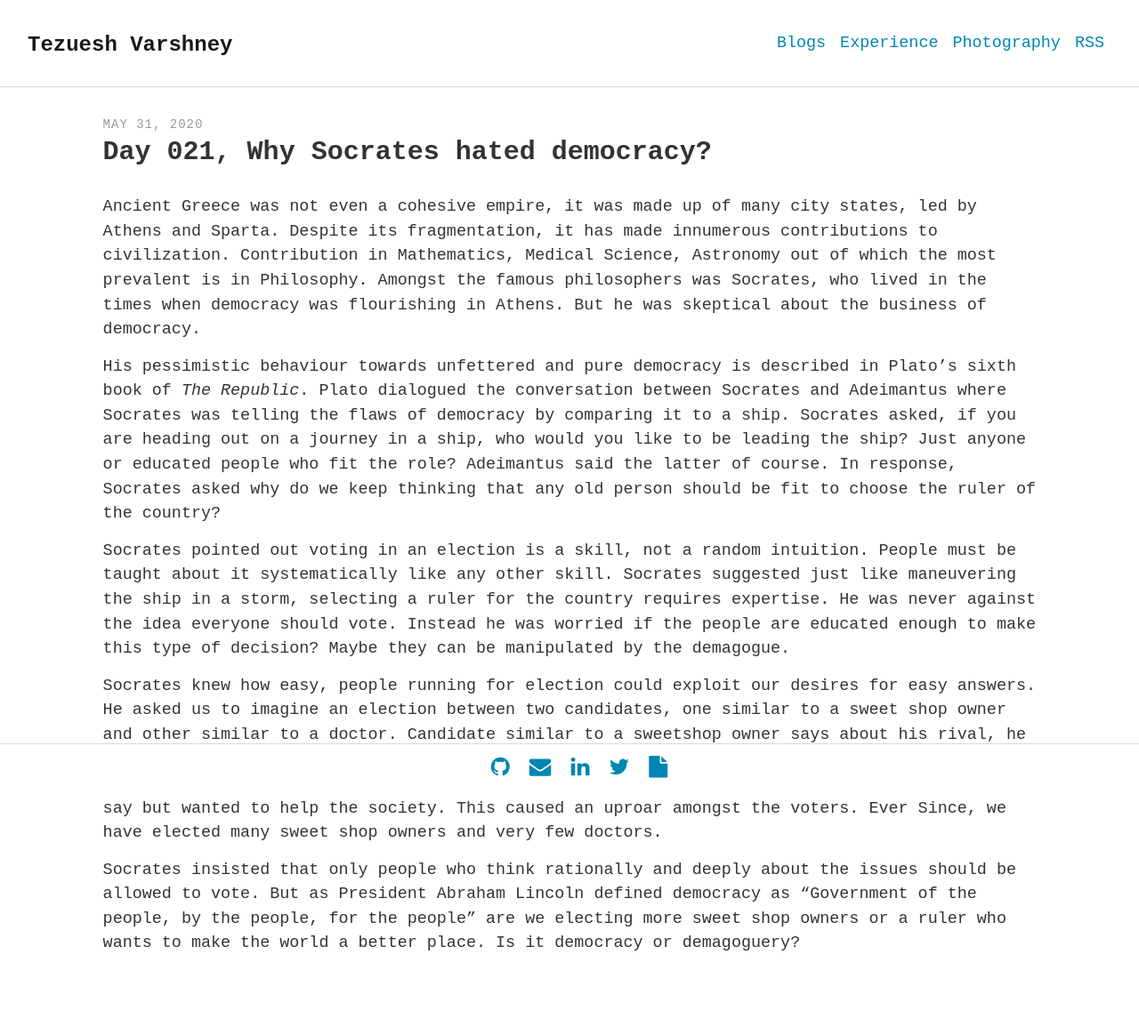
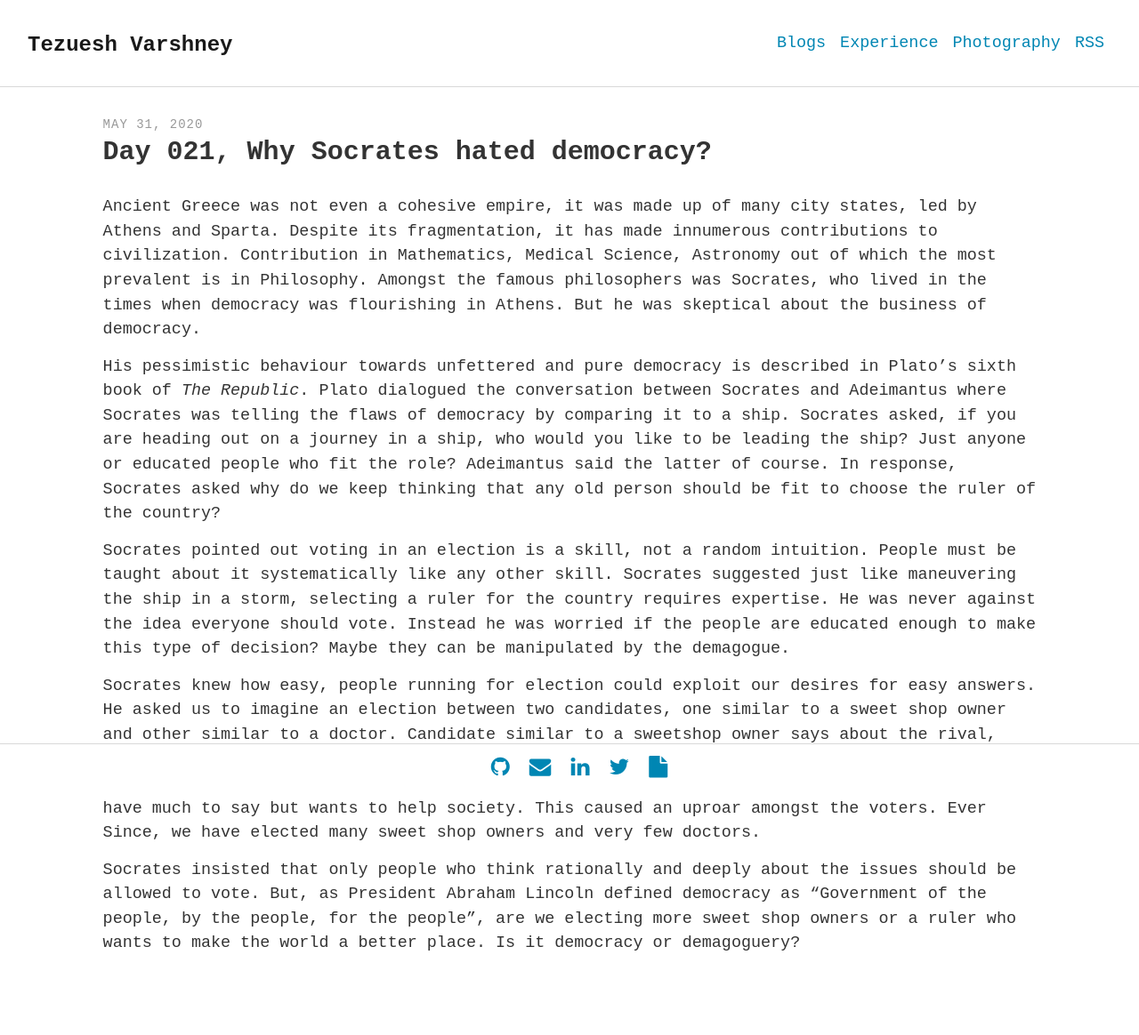
Before and after one commit to square-1111/square-1111.github.io, a Jekyll site: the page built from _posts/2020-05-31-Socrates-And-Democracy.md, in a window 1280 px wide. Shown: the whole page at 89% size. Built offline with Jekyll 4.4.1, drawn with Linux system fonts in a browser that asks for light colours; some web fonts are replaced.

Commit message:
Edit : Day 21

```diff
--- a/_posts/2020-05-31-Socrates-And-Democracy.md
+++ b/_posts/2020-05-31-Socrates-And-Democracy.md
@@ -5,13 +5,12 @@
 description: "Socrates view on democracy"
 keywords: "dummy content"
 ---
-
 Ancient Greece was not even a cohesive empire, it was made up of many city states, led by Athens and Sparta. Despite its fragmentation, it has made innumerous contributions to civilization. Contribution in Mathematics, Medical Science, Astronomy out of which the most prevalent is in Philosophy. Amongst the famous philosophers was Socrates, who lived in the times when democracy was flourishing in Athens. But he was skeptical about the business of democracy.
 
 His pessimistic behaviour towards unfettered and pure democracy is described in Plato’s sixth book of *The Republic*. Plato dialogued the conversation between Socrates and Adeimantus where Socrates was telling the flaws of democracy by comparing it to a ship. Socrates asked, if you are heading out on a journey in a ship, who would you like to be leading the ship? Just anyone or educated people who fit the role? Adeimantus said the latter of course. In response, Socrates asked why do we keep thinking that any old person should be fit to choose the ruler of the country?
 
 Socrates pointed out voting in an election is a skill, not a random intuition. People must be taught about it systematically like any other skill. Socrates suggested just like maneuvering the ship in a storm, selecting a ruler for the country requires expertise. He was never against the idea everyone should vote. Instead he was worried if the people are educated enough to make this type of decision? Maybe they can be manipulated by the demagogue.
 
-Socrates knew how easy, people running for election could exploit our desires for easy answers. He asked us to imagine an election between two candidates, one similar to a sweet shop owner and other similar to a doctor. Candidate similar to a sweetshop owner says about his rival, he gives you injection, asks you to eat bitter medicines and tells you to eat and drink, but I will give you sweets and candies and ice creams. In response, the doctor did not have much to say but wanted to help the society. This caused an uproar amongst the voters. Ever Since, we have elected many sweet shop owners and very few doctors.
+Socrates knew how easy, people running for election could exploit our desires for easy answers. He asked us to imagine an election between two candidates, one similar to a sweet shop owner and other similar to a doctor. Candidate similar to a sweetshop owner says about the rival, this person gives you injection, asks you to eat bitter medicines and tells you not to eat and drink, but I will give you sweets and candies and ice creams. In response, the doctor did not have much to say but wants to help society. This caused an uproar amongst the voters. Ever Since, we have elected many sweet shop owners and very few doctors.
 
-Socrates insisted that only people who think rationally and deeply about the issues should be allowed to vote. But as President Abraham Lincoln defined democracy as “Government of the people, by the people, for the people” are we electing more sweet shop owners or a ruler who wants to make the world a better place. Is it democracy or demagoguery?
+Socrates insisted that only people who think rationally and deeply about the issues should be allowed to vote. But, as President Abraham Lincoln defined democracy as “Government of the people, by the people, for the people”, are we electing more sweet shop owners or a ruler who wants to make the world a better place. Is it democracy or demagoguery?
```
Also changed, not shown: 1 other file.
